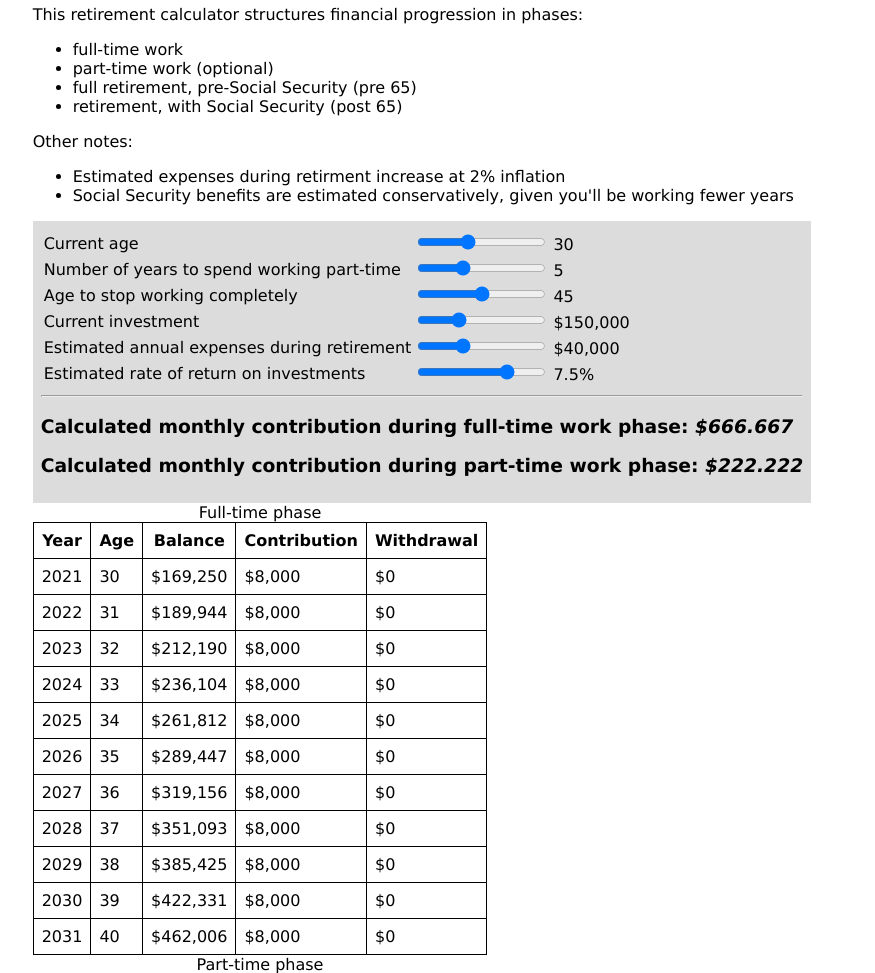
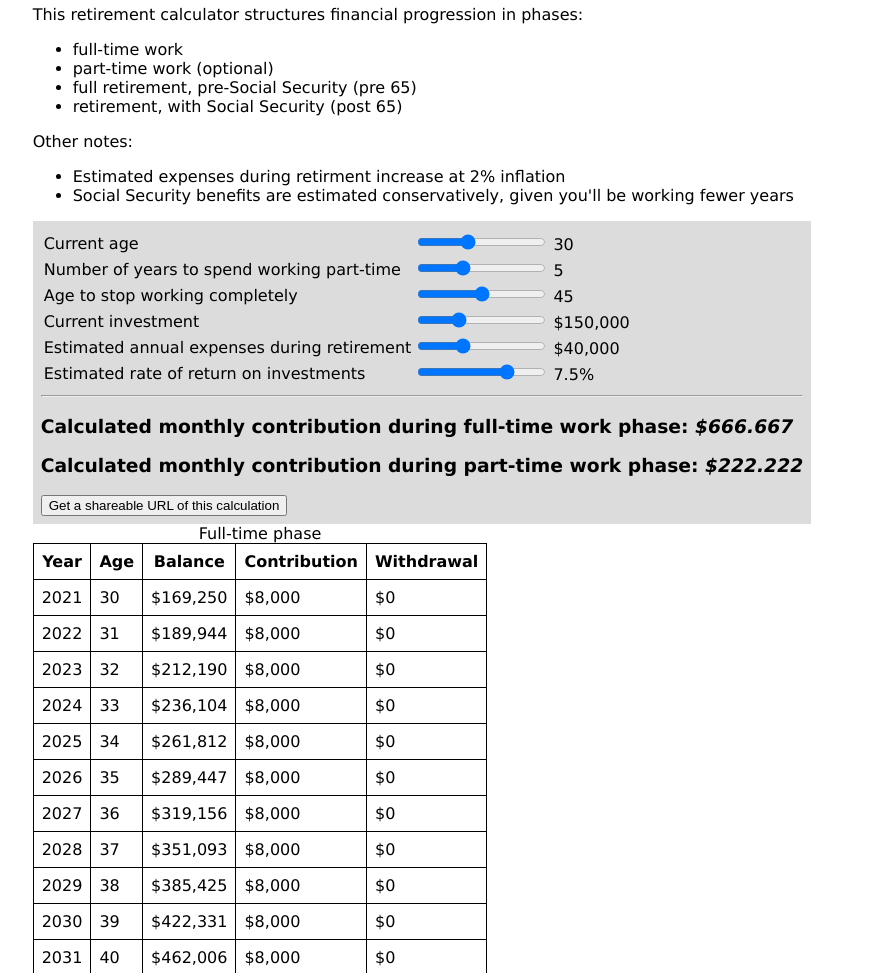
Before and after one commit to markfullmer/fire, a plain HTML site: page index.html in a window 1280 px wide. Shown: the part 127-1100 px from the top of the page, without its empty margins (202-1077 px from the left). Drawn offline with Linux system fonts and the light colour scheme.

Commit message:
Add url parameter logic (Resolves #1)

```diff
--- a/index.html
+++ b/index.html
@@ -10,9 +10,14 @@
   <title>Phased Retirement Calculator</title>
   <style>
     body {
-      width: max-content;
+      width: auto;
       margin: auto;
       font-family: Verdana, sans-serif;
+    }
+    @media only screen and (min-width: 600px) {
+      body {
+        width: max-content;
+      }
     }
     main {
       margin: auto;
@@ -124,8 +129,9 @@ Other notes:
 </table>
   <hr>
   <h3>Calculated monthly contribution during full-time work phase: <em id="contribution"></em></h3>
-  <h3>Calculated monthly contribution during part-time work phase: <em
-      id="partTimeContribution"></em></h3>
+  <h3>Calculated monthly contribution during part-time work phase: <em id="partTimeContribution"></em></h3>
+  <button onclick="shareUrl()">Get a shareable URL of this calculation</button>
+  <div id="shareUrl"></div>
 </div>
 
 
--- a/phaser.js
+++ b/phaser.js
@@ -6,12 +6,13 @@ Permissions of this strong copyleft license are conditioned on making available
 Copyright and license notices must be preserved. Contributors provide an express grant of patent rights.
 */
 function set() {
-  var currentAge = 30;
-  var partTimeYears = 5;
-  var fireAge = 45;
-  var nestEgg = 150000;
-  var expenses = 40000;
-  var returnRate = 7.5;
+  const urlParams = new URLSearchParams(window.location.search);
+  var currentAge = urlParams.get('currentAge') ?? 30;
+  var partTimeYears = urlParams.get('partTimeYears') ?? 5;
+  var fireAge = urlParams.get('fireAge') ?? 45;
+  var nestEgg = urlParams.get('nestEgg') ?? 150000;
+  var expenses = urlParams.get('expenses') ?? 40000;
+  var returnRate = urlParams.get('returnRate') ?? 7.5;
 
   document.getElementById("currentAge").value = currentAge;
   document.getElementById("currentAgeDisplay").innerHTML = currentAge;
@@ -26,6 +27,19 @@ function set() {
   document.getElementById("returnRate").value = returnRate;
   document.getElementById("returnRateDisplay").innerHTML = returnRate;
   fire();
+}
+
+function shareUrl() {
+  const params = new URLSearchParams({
+    currentAge: document.getElementById("currentAge").value,
+    partTimeYears: document.getElementById("partTimeYears").value,
+    fireAge: document.getElementById("fireAge").value,
+    nestEgg: document.getElementById("nestEgg").value,
+    expenses: document.getElementById("expenses").value,
+    returnRate: document.getElementById("returnRate").value,
+  });
+  var url = window.location.origin + '?' + params.toString();
+  document.getElementById("shareUrl").innerHTML = '<a href="' + url + '">' + url + '</a>';
 }
 
 function calculateContribution(currentAge, partTimeYears, fireAge, nestEgg, returnRate, expenses) {
```
